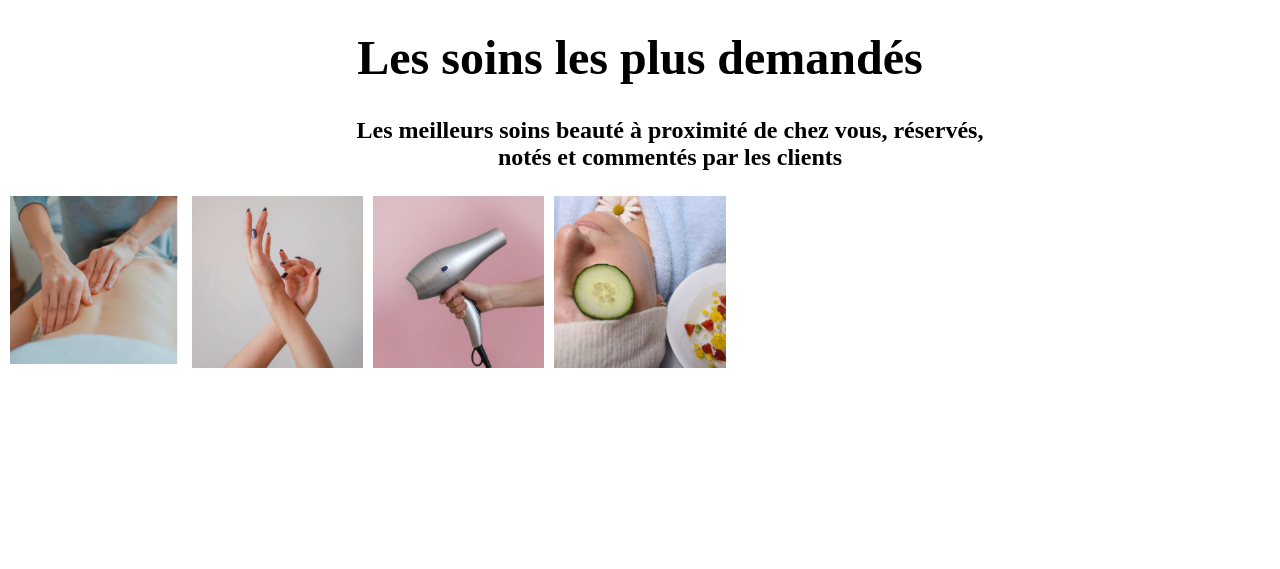
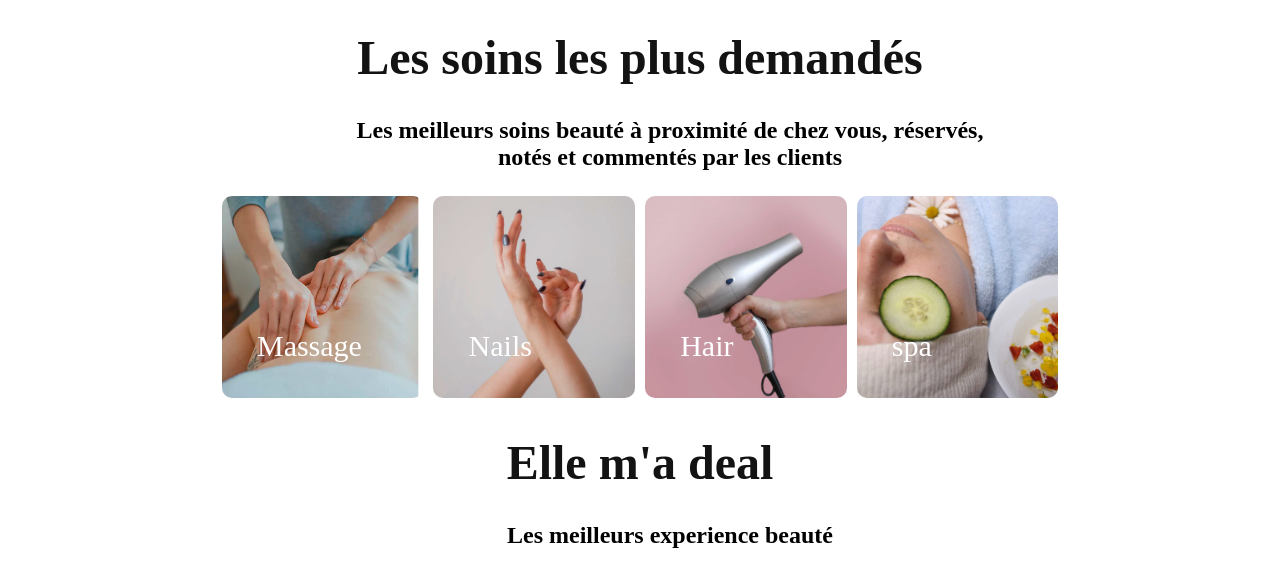
Before and after one commit to zakaryaa/elma-landing, a website: page app/index.html in a window 1280 px wide. Shown: the part 851-1420 px from the top of the page. Before the commit the page ends 1229 px from the top, so only its background shows below. Drawn offline with nearby package versions, Linux system fonts and the light colour scheme; files that its build step writes are made by us from their sources.

Commit message:
flexbox-section

```diff
--- a/app/index.html
+++ b/app/index.html
@@ -58,13 +58,38 @@
       réservés, notés et commentés par les clients</h2>
   </div>
   <div class="row">
-    <div><img src="assets/img/massage.png"></div>
-    <div><img src="assets/img/nails.png"></div>
-    <div><img src="assets/img/hair.png"></div>
-    <div><img src="assets/img/spa.png"></div>
     <div></div>
+    <div class="massage"><img src="assets/img/massage.png">
+      <div class="bottomleft">Massage</div>
+    </div>
+    <div class="nails"><img src="assets/img/nails.png">
+      <div class="bottomleft">Nails</div>
+    </div>
+    <div class="hair"><img src="assets/img/hair.png">
+      <div class="bottomleft">Hair</div>
+    </div>
+    <div class="spa"><img src="assets/img/spa.png">
+      <div class="bottomleft">spa</div>
+    </div>
     <div></div>
-    <div></div>
+  </div>
+  <div>
+    <h1 class="soins">Elle m'a deal</h1>
+    <h2 class="soin">Les meilleurs experience beauté</h2>
+  </div>
+  <div class="section">
+    <div class="contain">
+
+      <div></div>
+
+
+
+    </div>
+  </div>
+
+
+
+</body>
 
 
 
@@ -72,6 +97,4 @@
 
 
 
-</body>
-
 </html>
--- a/app/styles/main.scss
+++ b/app/styles/main.scss
@@ -138,7 +138,7 @@ h3 {
 }
 
 .soins {
-  color: black;
+  color: rgb(19, 19, 19);
   text-align: center;
 }
 
@@ -167,13 +167,46 @@ body {
   -webkit-box-flex: auto;
   -ms-flex: auto;
   flex: auto;
-  width: 200px;
+  width: 300px;
   margin: .4vw;
 }
 
 .row div img {
 
   width: 100%;
-  height: auto;
-  text-align: center;
+  height: 100%;
+  border-radius: 5%;
+
 }
+
+.massage {
+  position: relative;
+}
+
+.nails {
+  position: relative;
+}
+
+.hair {
+  position: relative;
+}
+
+.spa {
+  position: relative;
+}
+
+.bottomleft {
+  position: absolute;
+  bottom: 30px;
+  font-size: 30px;
+  color: white;
+  left: 30px;
+
+}
+
+.contain {
+  height: 80%;
+  width: 80%;
+  flex-direction: row;
+
+}
```
Also changed, not shown: app/assets/img/GarmiCard.png (added), app/assets/img/chair.png (added), 1 other file.
